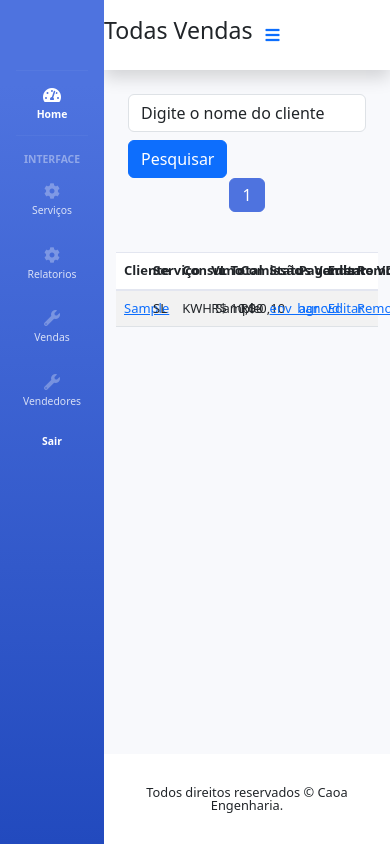
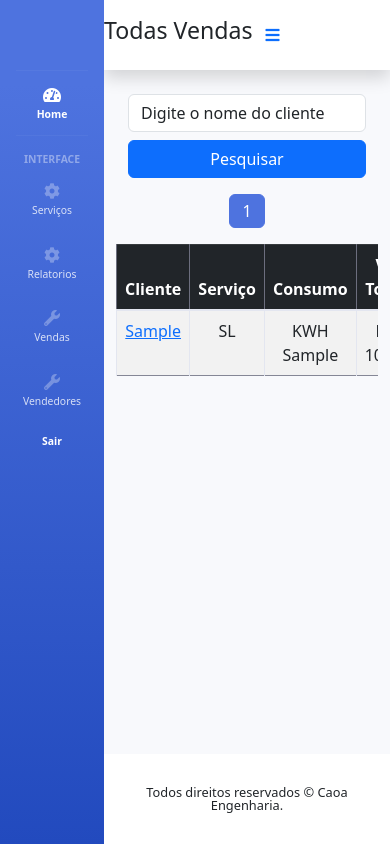
Before and after one commit to marcelohiginoduarte/caoa_eng, a Django app: page /vendas/vendasporvendedor in a window 390 px wide. Run offline with Django 4.2, Linux system fonts and the light colour scheme; a user stored in the database is signed in; tables that the repository leaves empty hold one stand-in row (values such as "Sample post"); some libraries are stand-ins or nearby versions.

Commit message:
Atualizando a visulização de todas vendas, e deixando responsivo

```diff
--- a/apps/vendas/templates/vendas_todas_vendedor.html
+++ b/apps/vendas/templates/vendas_todas_vendedor.html
@@ -1,12 +1,12 @@
 {% extends 'index.html' %}
 {% load custom_filters %}
 
-{% block subtitulo%} <h3> Todas Vendas</h3>{% endblock %}
+{% block subtitulo %} <h3 class="text-center"> Todas Vendas</h3>{% endblock %}
 
 {% block material %}
 <div class="container">
-    <form method="GET" action="" class="row">
-        <div class="col-md-8 col-lg-6 mb-2">
+    <form method="GET" action="" class="row g-2 align-items-center">
+        <div class="col-12 col-md-8 col-lg-6">
             <input
                 type="text"
                 name="q"
@@ -14,16 +14,15 @@
                 value="{{ query|default:'Digite o nome do cliente' }}"
                 class="form-control">
         </div>
-        <div class="col-auto">
-            <button type="submit" class="btn btn-primary">Pesquisar</button>
+        <div class="col-12 col-md-auto">
+            <button type="submit" class="btn btn-primary w-100">Pesquisar</button>
         </div>
     </form>
 </div>
 
-
-<div class="pagination-container">
+<div class="pagination-container my-3">
     <nav aria-label="Paginação">
-        <ul class="pagination justify-content-center">
+        <ul class="pagination justify-content-center flex-wrap">
             {% if vendas.has_previous %}
                 <li class="page-item">
                     <a class="page-link" href="?page={{ vendas.previous_page_number }}{% if query %}&q={{ query }}{% endif %}" aria-label="Anterior">
@@ -31,7 +30,6 @@
                     </a>
                 </li>
             {% endif %}
-
             {% for num in vendas.paginator.page_range %}
                 {% if vendas.number == num %}
                     <li class="page-item active"><span class="page-link">{{ num }}</span></li>
@@ -41,7 +39,6 @@
                     </li>
                 {% endif %}
             {% endfor %}
-
             {% if vendas.has_next %}
                 <li class="page-item">
                     <a class="page-link" href="?page={{ vendas.next_page_number }}{% if query %}&q={{ query }}{% endif %}" aria-label="Próximo">
@@ -53,35 +50,19 @@
     </nav>
 </div>
 
-
-    <br>
-    <style>
-        table {
-            table-layout: fixed;
-            width: 100%;
-            font-size: 13px
-        }
-
-        td, th {
-            white-space: nowrap;
-            overflow: visible;
-            text-overflow: unset;
-    }
-    </style>
-
-<div >
-    <table class="table table-striped">
-        <thead>
+<div class="table-responsive">
+    <table class="table table-striped table-bordered text-center align-middle">
+        <thead class="table-dark">
             <tr>
-                <th scope="col">Cliente</th>
-                <th scope="col">Serviço</th>
-                <th scope="col">Consumo</th>
-                <th scope="col">VL Total</th>
-                <th scope="col">Comissão</th>
-                <th scope="col">Status Venda</th>
-                <th scope="col">Pagamento VD</th>
-                <th scope="col">Editar</th>
-                <th scope="col">Remover</th>
+                <th>Cliente</th>
+                <th>Serviço</th>
+                <th>Consumo</th>
+                <th>VL Total</th>
+                <th>Comissão</th>
+                <th>Status Venda</th>
+                <th>Pagamento VD</th>
+                <th>Editar</th>
+                <th>Remover</th>
             </tr>
         </thead>
         <tbody>
@@ -94,22 +75,21 @@
                 <td>KWH {{ venda.consumo }}</td>
                 <td>{{ venda.valor |formatar_valor }}</td>
                 <td>{{ venda.valor | calcular_comissao:venda.vendedor.id }}</td>
-                <td><a href=" {% url 'alterar_status_venda' venda.id %} ">{{ venda.status_venda }}</a></td>
-                <td><a href=" {% url 'alterar_status_venda' venda.id %} ">{{ venda.status_pg_vendedor }}</a></td>
-                <td><a href="{% url 'atualizarvendas' pk=venda.id %}">Editar</a></td>
-                <td><a href="{% url 'deletarvenda' pk=venda.id %}">Remover</a></td>
+                <td><a href="{% url 'alterar_status_venda' venda.id %}">{{ venda.status_venda }}</a></td>
+                <td><a href="{% url 'alterar_status_venda' venda.id %}">{{ venda.status_pg_vendedor }}</a></td>
+                <td><a href="{% url 'atualizarvendas' pk=venda.id %}" class="btn btn-warning btn-sm">Editar</a></td>
+                <td><a href="{% url 'deletarvenda' pk=venda.id %}" class="btn btn-danger btn-sm">Remover</a></td>
             </tr>
             {% endfor %}
         </tbody>
     </table>
 </div>
 
-
 <div id="detailsModal" class="modal fade" tabindex="-1" role="dialog" aria-labelledby="detailsModalLabel" aria-hidden="true">
     <div class="modal-dialog" role="document">
         <div class="modal-content">
             <div class="modal-header">
-                <h5 class="modal-title" id="detailsModalLabel">Detalhes do Cliente {{cliente}}</h5>
+                <h5 class="modal-title" id="detailsModalLabel">Detalhes da Venda</h5>
                 <button type="button" class="btn-close" data-bs-dismiss="modal" aria-label="Close"></button>
             </div>
             <div class="modal-body">
@@ -127,13 +107,10 @@
         link.addEventListener('click', function(event) {
             event.preventDefault();
             const vendaId = this.dataset.id;
-
-
             fetch(`/vendas/vendas/${vendaId}/detalhes/`)
                 .then(response => response.json())
                 .then(data => {
-
-                    const detalhes = `
+                    document.getElementById('detailsContent').innerHTML = `
                         <strong>Cliente:</strong> ${data.cliente} <br>
                         <strong>Serviço:</strong> ${data.servico} <br>
                         <strong>Telefone:</strong> ${data.telefone} <br>
@@ -153,17 +130,14 @@
                         <strong>Comprovante de Renda:</strong>
                         ${data.foto_contracheque ? `<a href="${data.foto_contracheque}" target="_blank">Ver Comprovante</a>` : 'Não enviado'} <br>
                     `;
-                    document.getElementById('detailsContent').innerHTML = detalhes;
-
-
                     const modal = new bootstrap.Modal(document.getElementById('detailsModal'));
                     modal.show();
                 })
                 .catch(error => {
                     console.error('Erro ao buscar os detalhes:', error);
                     document.getElementById('detailsContent').innerHTML = 'Erro ao carregar os detalhes.';
-            });
+                });
+        });
     });
-});
 </script>
 {% endblock %}
```
